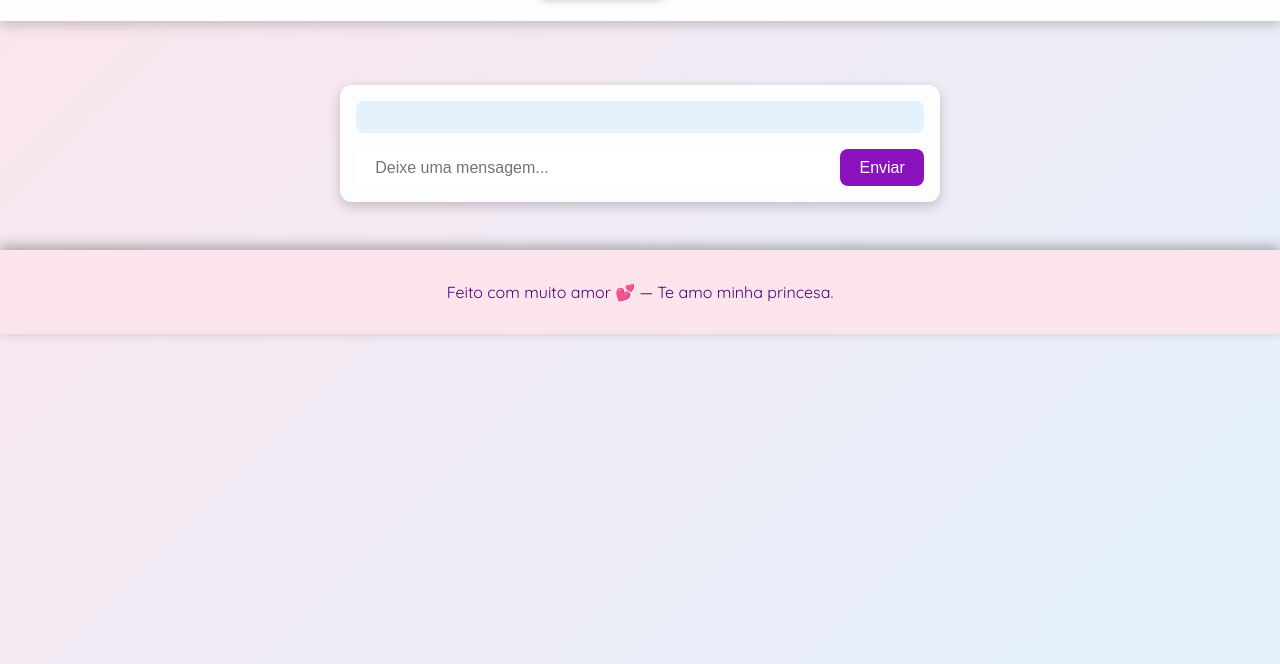
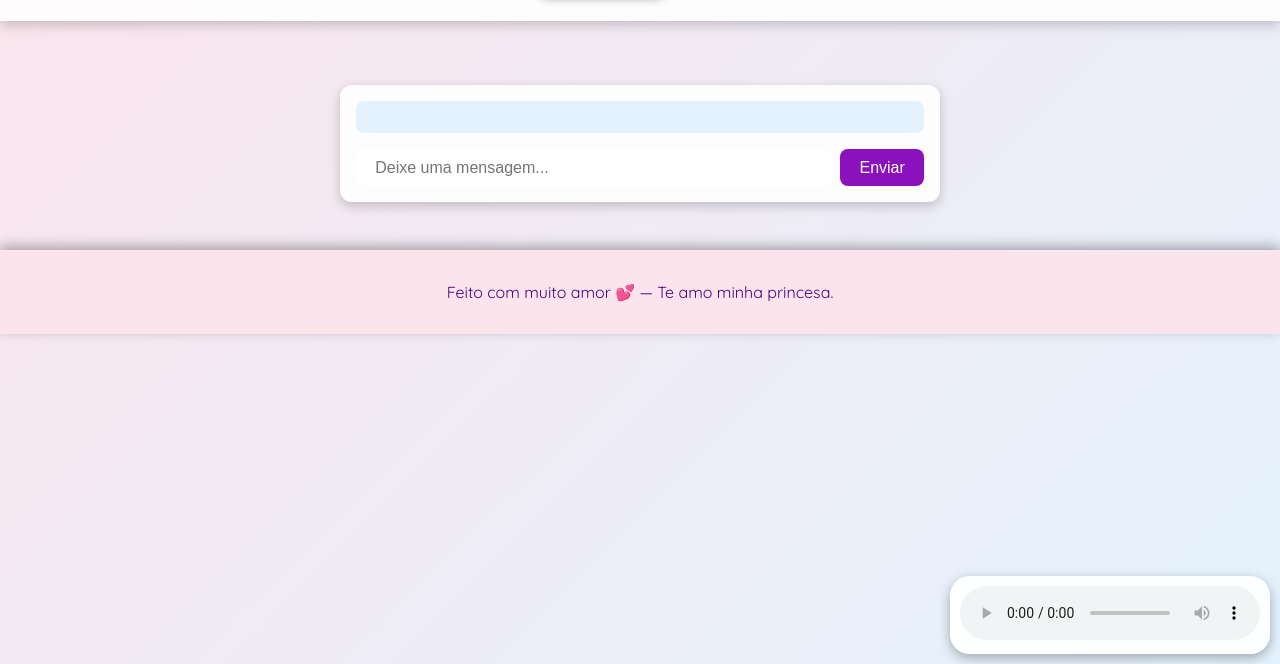
Before and after one commit to LVon333/mari-joao, a plain HTML site: page chat.html in a window 1280 px wide. Shown: the part 136-800 px from the top of the page. Drawn offline with Linux system fonts and the light colour scheme.

Commit message:
Adicionar Música no Chat

```diff
--- a/chat.html
+++ b/chat.html
@@ -29,6 +29,12 @@
 
   <footer>Feito com muito amor 💕 — Te amo minha princesa.</footer>
 
+  <div class="music">
+    <audio controls autoplay loop>
+      <source src="MUSIC/Só Nós Dois.mp3" type="audio/mp3">
+    </audio>
+  </div>
+
   <script src="js/script.js"></script>
 </body>
 </html>
```
